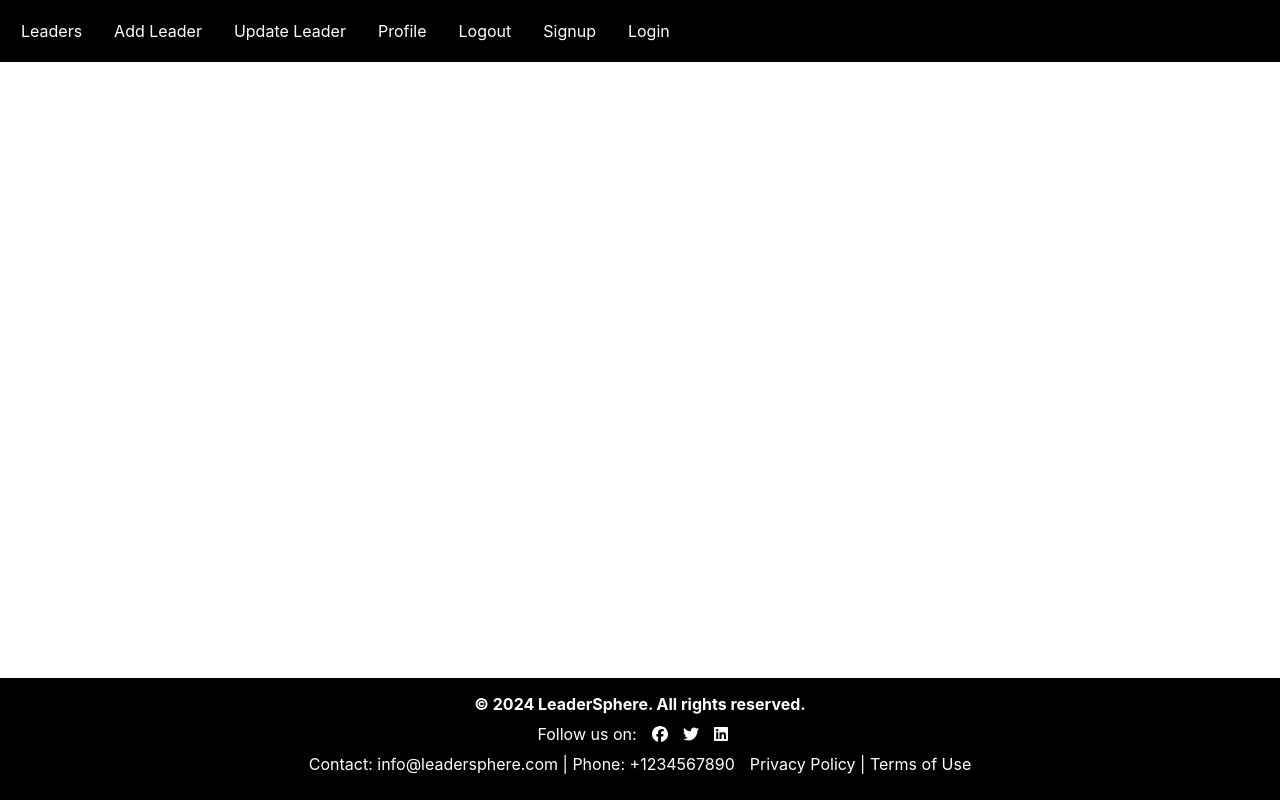
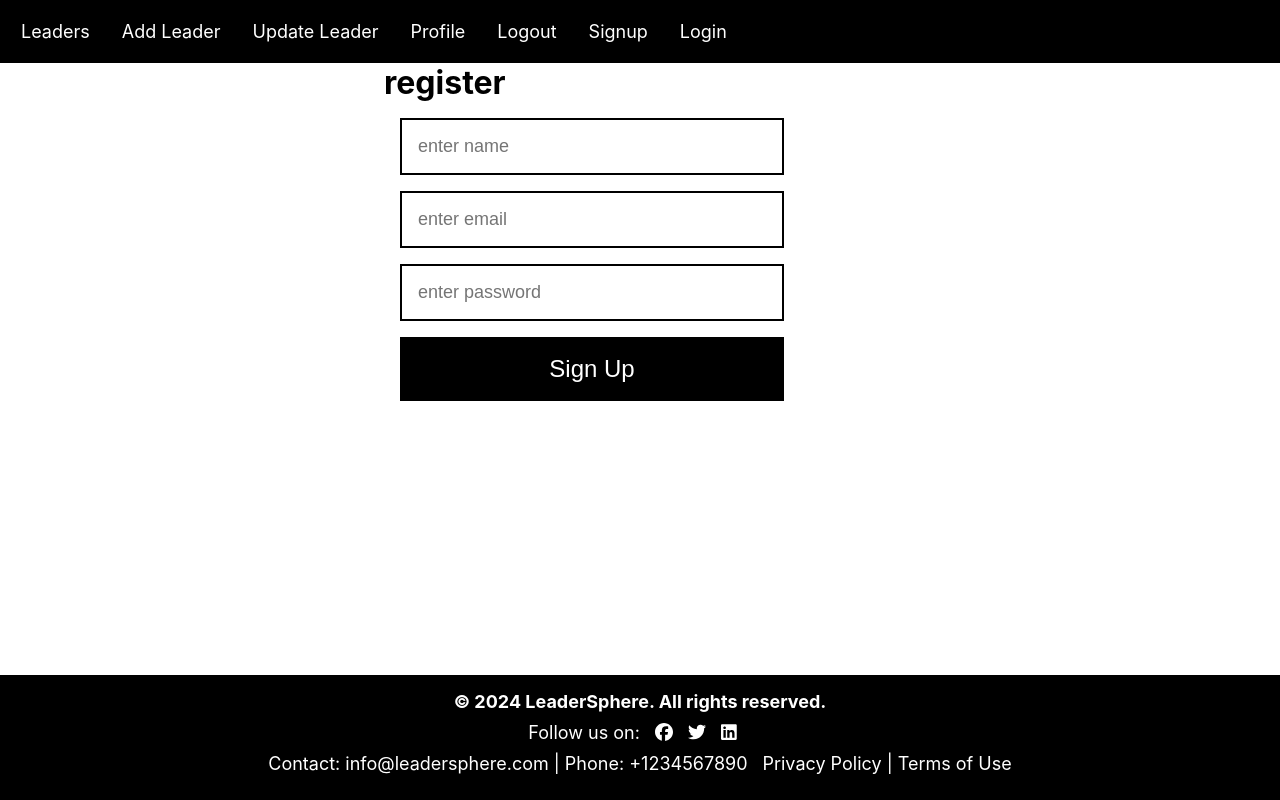
Before and after one commit to Krupa1407/LeaderSphere, a React (Create React App) app in the folder frontend/: page /signup in a window 1280 px wide. Built offline with nearby package versions, Linux system fonts and the light colour scheme.

Commit message:
signup UI and db temp connection

```diff
--- a/frontend/src/App.css
+++ b/frontend/src/App.css
@@ -3,6 +3,7 @@
   padding: 0;
   box-sizing: border-box;
   max-height: 100vh;
+  max-width: 100%;
 }
 
 .nav-ul{
@@ -17,6 +18,7 @@
 }
 
 .nav-ul li a{
+  font-size: large;
   text-decoration: none;
   color: white;
 }
@@ -31,6 +33,7 @@
   width: 100%;
   padding: 2vh;
   text-align: center;
+  font-size: large;
 
 
 
@@ -47,6 +50,42 @@
 .footer-element{
   margin-bottom: 10px;
 }
+
+
+
+
+
+/* ----------------signup------------------- */
+.inputBox{
+  font-size: large;
+  display: block;
+  margin: 2vh;
+  padding: 2vh;
+  width: 30vw;
+  border: 2px solid black;
+}
+
+.register{
+  margin-left: 30%;
+}
+
+.regbtn{
+  font-size: x-large;
+  cursor: pointer;
+  background-color: black;
+  color: white;
+}
+
+
+
+
+
+
+
+
+
+
+
 
 
 @media (prefers-reduced-motion: no-preference) {
--- a/frontend/src/App.js
+++ b/frontend/src/App.js
@@ -6,6 +6,7 @@
 } from "react-router-dom";
 import Nav from './components/Nav';
 import Footer from './components/Footer';
+import SignUp from './components/SignUp';
 
 
 function App() {
@@ -14,7 +15,12 @@
       <Router>
         <Nav/>
         <Routes>
-        {/* <Route exact path="/" element={<Nav/>} /> */}
+          <Route exact path="/" element={<h1>product</h1>} />
+          <Route exact path="/add" element={<h1>add</h1>} />
+          <Route exact path="/update" element={<h1>update</h1>} />
+          <Route exact path="/logout" element={<h1>logout</h1>} />
+          <Route exact path="/profile" element={<h1>profile</h1>} />
+          <Route exact path="/signup" element={<SignUp/>} />
         </Routes>
         <Footer/>
       </Router>
--- /dev/null
+++ b/frontend/src/components/SignUp.js
@@ -0,0 +1,23 @@
+import React from 'react'
+import { useState } from 'react'
+
+
+const SignUp = () => {
+    const [name, setName] = useState('');
+    const [email, setEmail] = useState('');
+    const [password, setPassword] = useState('');
+    const collectData = () => {
+        console.log(name, email, password);
+    }
+  return (
+    <div className='register'>
+      <h1>register</h1>
+      <input className="inputBox" type="text" placeholder='enter name' value={name}  onChange={(e) => setName(e.target.value)}/>
+      <input className="inputBox"  type="text" placeholder='enter email' value={email} onChange={(e) => setEmail(e.target.value)}/>
+      <input className="inputBox"  type="password" placeholder='enter password' value={password} onChange={(e) => setPassword(e.target.value)}/>
+      <button onClick={collectData} className="inputBox regbtn" type="button">Sign Up</button>
+    </div>
+  )
+}
+
+export default SignUp
```
Also changed, not shown: 1 other file (tests, documents, lock files or other folders).
